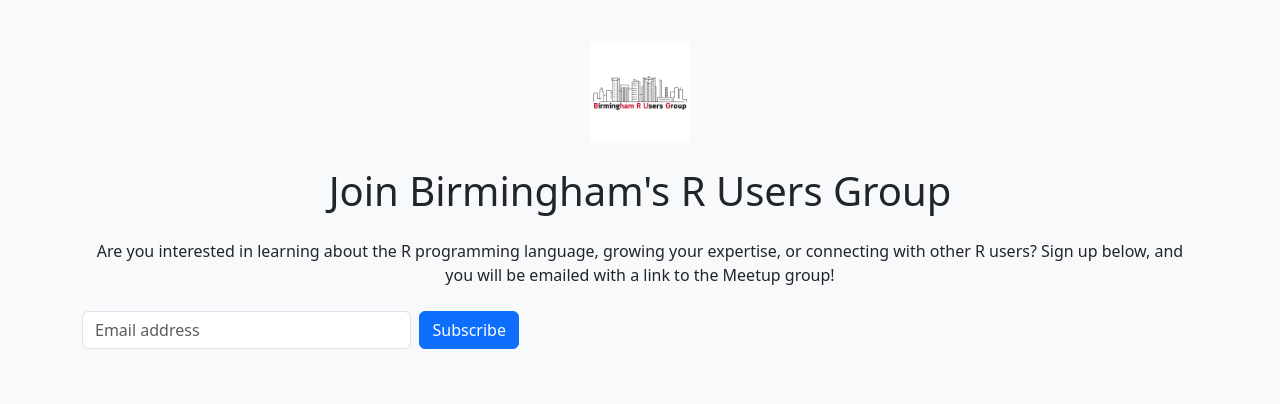
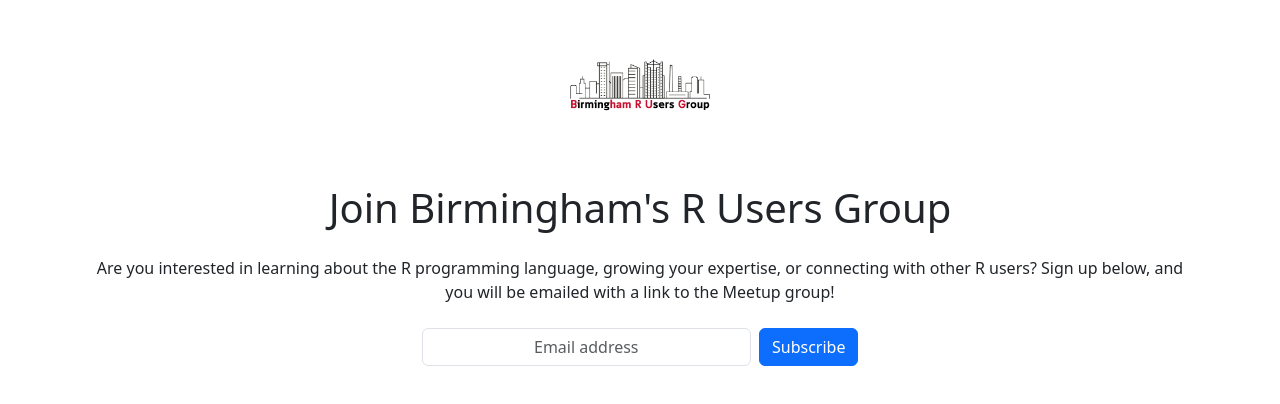
Before and after one commit to bham-rug/bham-rug.github.io, a plain HTML site: page index.html in a window 1280 px wide. Shown: the part 204-608 px from the top of the page. Drawn offline with nearby package versions, Linux system fonts and the light colour scheme.

Commit message:
Update index.html

```diff
--- a/index.html
+++ b/index.html
@@ -5,22 +5,34 @@
     <meta name="viewport" content="width=device-width, initial-scale=1.0">
     <title>Join Birmingham R Users Group</title>
     <link href="https://cdn.jsdelivr.net/npm/bootstrap@5.3.2/dist/css/bootstrap.min.css" rel="stylesheet">
+    <style>
+        body {
+            background-color: white;
+        }
+        .form-container {
+            display: flex;
+            flex-direction: column;
+            align-items: center;
+        }
+    </style>
 </head>
-<body class="bg-light">
+<body>
     <div class="container d-flex justify-content-center align-items-center vh-100">
         <div class="text-center">
             <!-- Logo Placeholder -->
             <div class="mb-4">
-                <img src="bham-rug-logo.png" alt="Birmingham R Users Group Logo" class="img-fluid" style="max-height: 100px;">
+                <img src="bham-rug-logo.png" alt="Birmingham R Users Group Logo" class="img-fluid" style="max-height: 150px;">
             </div>
 
             <h1 class="mb-4">Join Birmingham's R Users Group</h1>
             <p class="mb-4">Are you interested in learning about the R programming language, growing your expertise, or connecting with other R users? Sign up below, and you will be emailed with a link to the Meetup group!</p>
 
             <!-- Subscription Form -->
-            <form class="d-flex" action="https://formspree.io/f/manneobq" method="POST">
-                <input type="email" name="email" class="form-control me-2" placeholder="Email address" style="width: 36ch;" required>
-                <button type="submit" class="btn btn-primary">Subscribe</button>
+            <form class="form-container" action="https://formspree.io/f/manneobq" method="POST">
+                <div class="d-flex mb-3">
+                    <input type="email" name="email" class="form-control me-2" placeholder="Email address" style="width: 36ch; text-align: center;" required>
+                    <button type="submit" class="btn btn-primary">Subscribe</button>
+                </div>
             </form>
         </div>
     </div>
```
